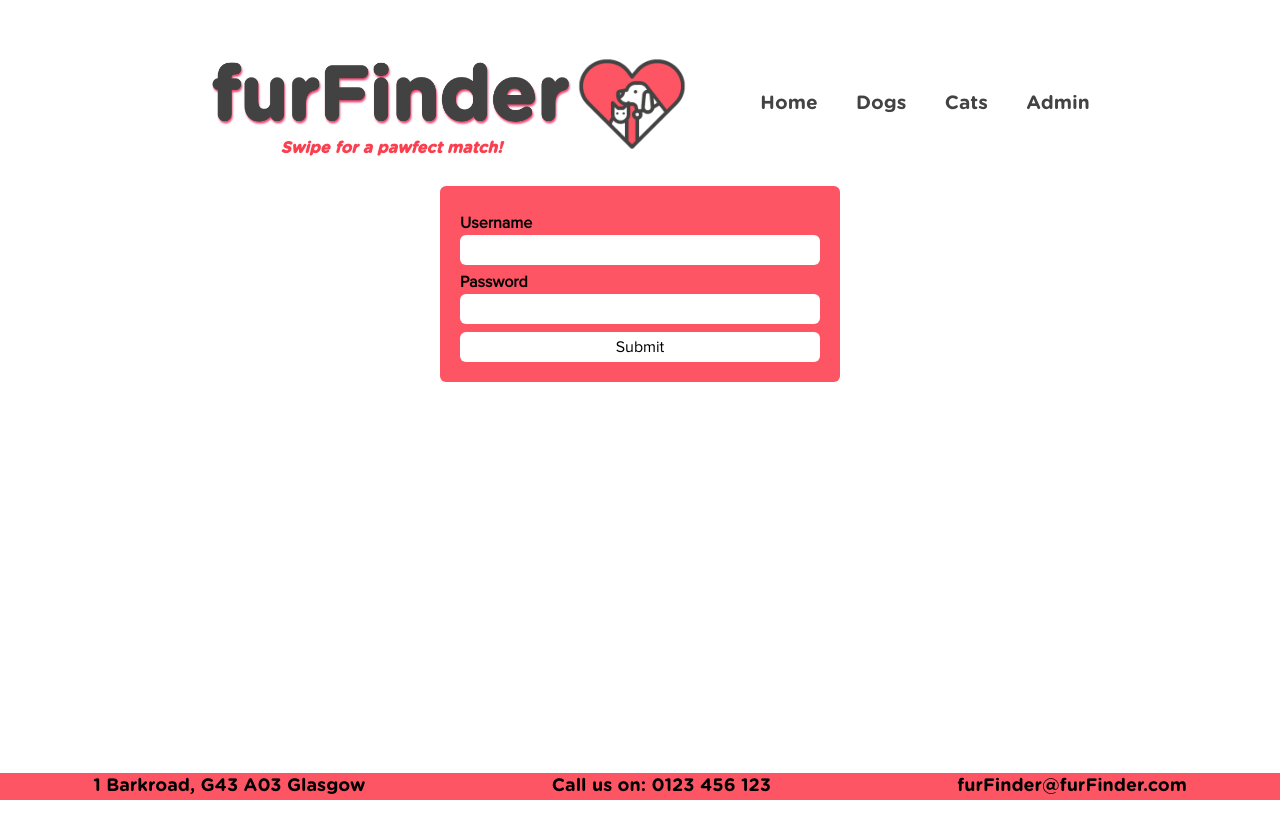
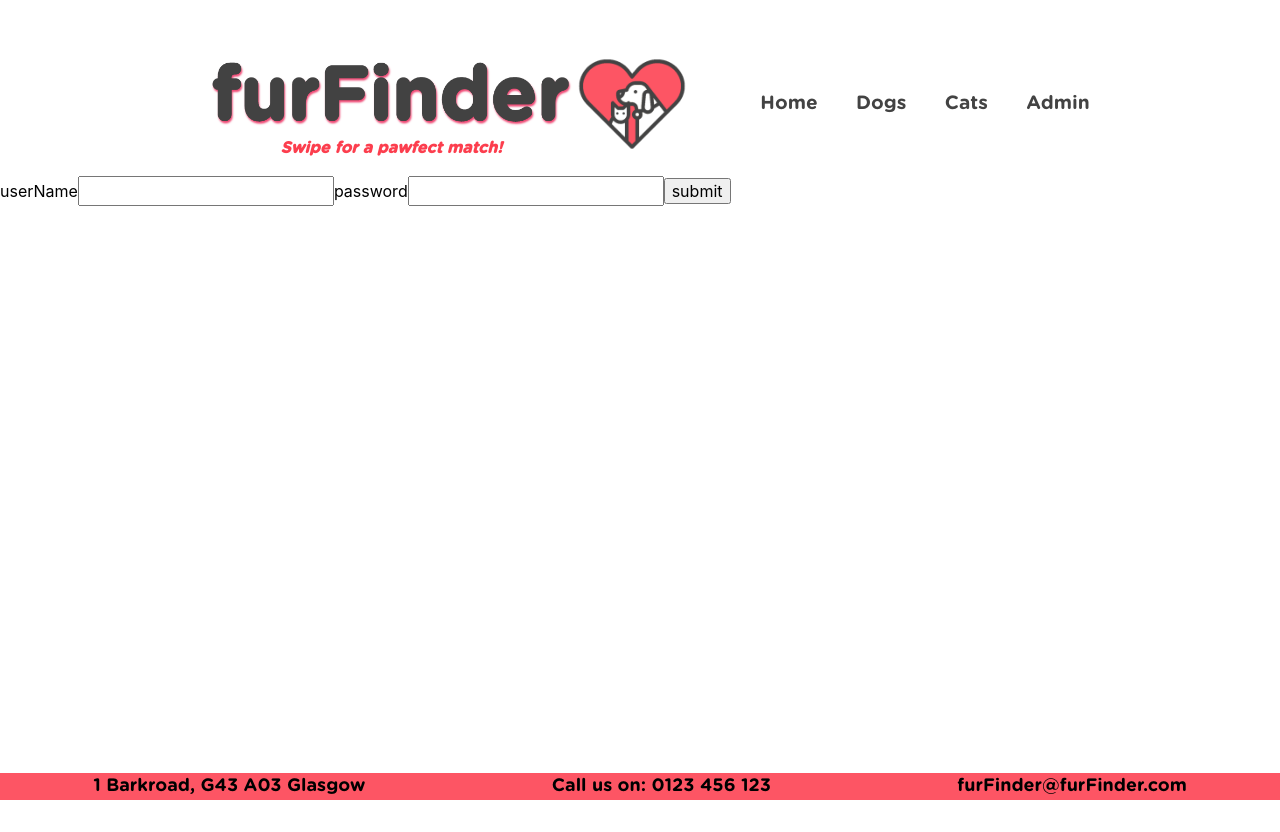
Before and after one commit to ljones-11/pet-shelter-app, a React (Create React App) app in the folder client/: page /login in a window 1280 px wide. Built offline with nearby package versions, Linux system fonts and the light colour scheme; a web font is replaced by a local one.

Commit message:
form styling changes

```diff
--- a/client/src/App.css
+++ b/client/src/App.css
@@ -120,109 +120,7 @@ select {
   gap:2em;
 }
 
-/* popup styling */
 
-
-.modal {
-  font-family: 'proxima-nova', sans-serif;
-  font-size: 12px;
-  color: #434343;
-  background: linear-gradient(40deg, #ffadb4 5%, #ffffff 90%);
-
-
-}
-.modal > .header {
-  width: 100%;
-  border-bottom: 1px solid #434343;
-  font-size: 18px;
-  text-align: center;
-  padding: 5px;
-}
-.modal > .content {
-  width: 100%;
-  padding: 10px 5px;
-  display:flex;
-  justify-content:center;
-}
-
-.form-input{
-  display: block;
-  width:100%;
-  padding:0;
-  margin-top:.3em;
-  outline:none;
-  box-sizing: border-box;
-  border-radius: .5rem;
-  border-width:1px;
-  box-shadow: inset 1px 1px 1px;
-  height:2em;
-  padding-left: 10px;
-  border-style: none;
-
-}
-
-.form-label {
-  margin-bottom: 4px;
-}
-
-
-#form-input-btn {
-margin-bottom:1.5em;
-margin-top:1.5em;
-font-size: ;
-font-weight: bold;
-border-width: 2px;
-border-radius: .5em;;
-/* border-color: #fd5564; */
-}
-
-#form-input-btn:hover {
-  background: #ffadb4;
-}
-
-.modal > .form {
-  display: flex;
-  justify-content: center;
-}
-
-
-
-.modal > .close {
-  cursor: pointer;
-  position: absolute;
-  display: block;
-  padding: 2px 5px;
-  line-height: 20px;
-  right: -10px;
-  top: -10px;
-  font-size: 24px;
-  background: #ffffff;
-  border-radius: 18px;
-  border: 1px solid #cfcece;
-}
-
-/* animation */
-
-@keyframes anvil {
-  0% {
-    transform: scale(1) translateY(0px);
-    opacity: 0;
-    box-shadow: 0 0 0 rgba(241, 241, 241, 0);
-  }
-  19% {
-    transform: scale(0.96) translateY(10px);
-    opacity: 0;
-    box-shadow: 0 0 0 rgba(241, 241, 241, 0);
-  }
-  100% {
-    transform: scale(1) translateY(0px);
-    opacity: 1;
-    box-shadow: 0 0 500px rgba(241, 241, 241, 0);
-  }
-}
-.popup-content {
-  -webkit-animation: anvil .5s cubic-bezier(0.38, 0.1, 0.36, 0.9) forwards;
-}
 
 .logo-nav-container {
   display: flex;
@@ -261,3 +159,92 @@ a:hover {
   color:#fd5564;
   /* font-size: 25px; */
 }
+
+/* popup styling */
+
+.popup-content {
+  margin: auto;
+  background: rgb(255, 255, 255);
+  width: 50%;
+  padding: 5px;
+}
+
+.popup-content {
+  width: 200px;
+  box-shadow: rgba(0, 0, 0, 0.16) 0px 0px 3px;
+}
+
+.popup-overlay {
+  background: rgba(0, 0, 0, 0.5);
+}
+[data-popup='tooltip'].popup-overlay {
+  background: transparent;
+}
+
+.modal {
+  font-size: 12px;
+}
+
+.form-input {
+  padding-left: 5px;
+  display:block;
+  box-sizing: border-box;
+  border-radius: 0.3em;
+  font-family: 'proxima-nova';
+  font-size: 18px;
+}
+.modal > .header {
+  width: 100%;
+  border-bottom: 1px solid gray;
+  font-size: 18px;
+  text-align: center;
+  padding: 5px;
+}
+.modal > .content {
+  display:flex;
+  justify-content: center;
+  width: 100%;
+  padding: 10px 5px;
+}
+.modal > .actions {
+  width: 100%;
+  padding: 10px 5px;
+  margin: auto;
+  text-align: center;
+}
+.modal > .close {
+  cursor: pointer;
+  position: absolute;
+  display: block;
+  padding: 2px 5px;
+  line-height: 20px;
+  right: -10px;
+  top: -10px;
+  font-size: 24px;
+  background: #ffffff;
+  border-radius: 18px;
+  border: 1px solid #cfcece;
+}
+
+/* animation */
+
+@keyframes anvil {
+  0% {
+    transform: scale(1) translateY(0px);
+    opacity: 0;
+    box-shadow: 0 0 0 rgba(241, 241, 241, 0);
+  }
+  19% {
+    transform: scale(0.96) translateY(10px);
+    opacity: 0;
+    box-shadow: 0 0 0 rgba(241, 241, 241, 0);
+  }
+  100% {
+    transform: scale(1) translateY(0px);
+    opacity: 1;
+    box-shadow: 0 0 500px rgba(241, 241, 241, 0);
+  }
+}
+.popup-content {
+  -webkit-animation: anvil .6s cubic-bezier(0.38, 0.1, 0.36, 0.9) forwards;
+}
--- a/client/src/components/AdoptForm.js
+++ b/client/src/components/AdoptForm.js
@@ -2,6 +2,7 @@ import { useState } from "react";
 import Popup from 'reactjs-popup';
 import 'reactjs-popup/dist/index.css';
 import Swal from 'sweetalert2'
+
 
 
 const AdoptForm = ({handleAdoption, showAdoptForm, handleAdoptMeClick, pet}) => {
@@ -90,7 +91,7 @@ const AdoptForm = ({handleAdoption, showAdoptForm, handleAdoptMeClick, pet}) =>
     }
 
 return (
-    <Popup open={showAdoptForm} modal nested contentStyle={{ width: '30%'}}>
+    <Popup open={showAdoptForm} modal nested contentStyle={{ width: '320px', height: '380px', borderRadius: '5%'}} className='popup-content'>
         {close => (
             <div className="modal">
                 <button className="close" onClick={handleAdoptMeClick} >&times;</button>
@@ -100,34 +101,91 @@ return (
                 <div className="content">
                     <form onSubmit={handleAdoptionForm} className='form'>
                         <div>
-                            <label className='form-label' htmlFor='firstName'>First Name:</label>
-                            <input className='form-input' type='text' name='firstName' value={firstName} onChange={handleFirstName} required/>
+                            <label
+                                className='form-label'
+                                htmlFor='firstName'>
+                                First Name:
+                            </label>
+                            <input
+                                className='form-input'
+                                type='text'
+                                name='firstName'
+                                value={firstName}
+                                onChange={handleFirstName}
+                                required
+                            />
                         </div>
                         <div>
-                            <label className='form-label' htmlFor='lastName'>Last Name:</label>
-                            <input  className='form-input'type='text' name='lastName' value={lastName} onChange={handleLastName} required/>
+                            <label
+                                className='form-label'
+                                htmlFor='lastName'>
+                                Last Name:
+                            </label>
+                            <input
+                                className='form-input'
+                                type='text'
+                                name='lastName'
+                                value={lastName}
+                                onChange={handleLastName}
+                                required
+                            />
                         </div>
                         <div>
-                            <label className='form-label' htmlFor='phone'>Phone:</label>
-                            <input className='form-input' type='text' name='phone' value={phone} onChange={handlePhone} required/>
+                            <label
+                                className='form-label'
+                                htmlFor='phone'>
+                                Phone:
+                            </label>
+                            <input
+                                className='form-input'
+                                type='text'
+                                name='phone'
+                                value={phone}
+                                onChange={handlePhone}
+                                required
+                            />
                         </div>
                         <div>
-                            <label className='form-label' htmlFor='chosenAnimal'>Adopting:</label>
-                            <input className='form-input' type='text' name='chosenAnimal' value={pet.name} required/>
+                            <label
+                                className='form-label'
+                                htmlFor='chosenAnimal'>
+                                Adopting:
+                            </label>
+                            <input
+                                className='form-input'
+                                type='text'
+                                name='chosenAnimal'
+                                value={pet.name}
+                                required
+                            />
                         </div>
                         <div>
-                            <label className='form-label' htmlFor='personalStatement'>Why do you want to adopt?</label>
-                            <input className='form-input' type='text' name='personalStatement' value={personalStatement} onChange={handlePersonalStatement} required/>
+                            <label
+                                className='form-label'
+                                htmlFor='personalStatement'>
+                                Why do you want to adopt?
+                            </label>
+                            <input
+                                className='form-input'
+                                type='text'
+                                name='personalStatement'
+                                value={personalStatement}
+                                onChange={handlePersonalStatement}
+                                required
+                            />
                         </div>
                         <div>
-                            <input type='submit' name='submit' value='Submit' id='form-input-btn' onClick={handleSubmit}></input>
+                            <input
+                                type='submit'
+                                name='submit'
+                                value='Submit'
+                                id='form-input-btn'
+                                onClick={handleSubmit}>
+                            </input>
                         </div>
                     </form>
                 </div>
-            <div className="actions">
                 </div>
-                </div>
-
         )}
     </Popup>
 )
--- a/client/src/components/LogIn.js
+++ b/client/src/components/LogIn.js
@@ -1,43 +1,6 @@
 import React,{useState} from 'react'
 import {useNavigate} from 'react-router-dom'
-import Swal from 'sweetalert2'
-import styled from 'styled-components';
 
-
-const Div = styled.div`
-    display: flex;
-    justify-content: center;
-    align-items: center;
-    font-family: 'proxima-nova';
-    margin-top: 10px;
-`
-
-const LoginForm = styled.form`
-    display:flex;
-    flex-direction: column;
-    align-items: space-around;
-    width: 400px;
-    background-color: #fd5564;
-    padding:20px;
-    border-radius: 6px;
-`
-
-const StInput = styled.input`
-    background-color: #ffffff;
-    border-color: transparent;
-    border-radius: 6px;
-`
-const StInputButton = styled.input`
-    background-color: #ffffff;
-    border-color: transparent;
-    border-radius: 6px;
-    margin-top: 0.5em;
-`
-
-const Label = styled.label`
-    padding-top: 5px;
-    font-weight: bold;
-`
 
 const LogIn = ({setIsAdmin}) => {
     const navigate = useNavigate()
@@ -51,18 +14,7 @@ const LogIn = ({setIsAdmin}) => {
         if(success){
         navigate('/admin')}
         else{
-            Swal.fire({
-                title: `Error!`,
-                text: `Wrong username and/or password. Please try again or go away!`,
-                confirmButtonText: 'Return',
-                width:'40em',
-                color: '#434343',
-                background:'#ffffff',
-                confirmButtonColor: 'grey',
-                imageUrl: 'https://thumbs.dreamstime.com/b/do-not-enter-cats-dogs-sign-symbol-white-transparent-background-cat-dog-animal-prohibition-184073120.jpg',
-                imageWidth: '10em',
-                imageHeight: '10em'
-            })
+            setError('Invalide userName and or Password')
         }
     }
 
@@ -79,18 +31,18 @@ const LogIn = ({setIsAdmin}) => {
         setPassword(event.target.value)
     ]
   return (
-    <Div>
-        <LoginForm onSubmit={handleSubmit}>
-            <Label >Username</Label>
-            <StInput value={username} type='text' onChange={handleUsernameChange}/>
-            <Label>Password</Label>
-            <StInput value={password} type='password' onChange={handlePasswordChange}/>
-            <StInputButton value='Submit' type='submit'/>
+    <div>
+        <form onSubmit={handleSubmit}>
+            <label >userName</label>
+            <input value={username} type='text' onChange={handleUsernameChange}/>
+            <label>password</label>
+            <input value={password} type='password' onChange={handlePasswordChange}/>
+            <input value='submit' type='submit'/>
 
-        </LoginForm>
+        </form>
 
        <h3>{error}</h3>
-    </Div>
+    </div>
   )
 }
 
```
Also changed, not shown: client/src/containers/CatContainer.js (+12 -2 lines), client/src/containers/DogContainer.js (+12 -2 lines).
